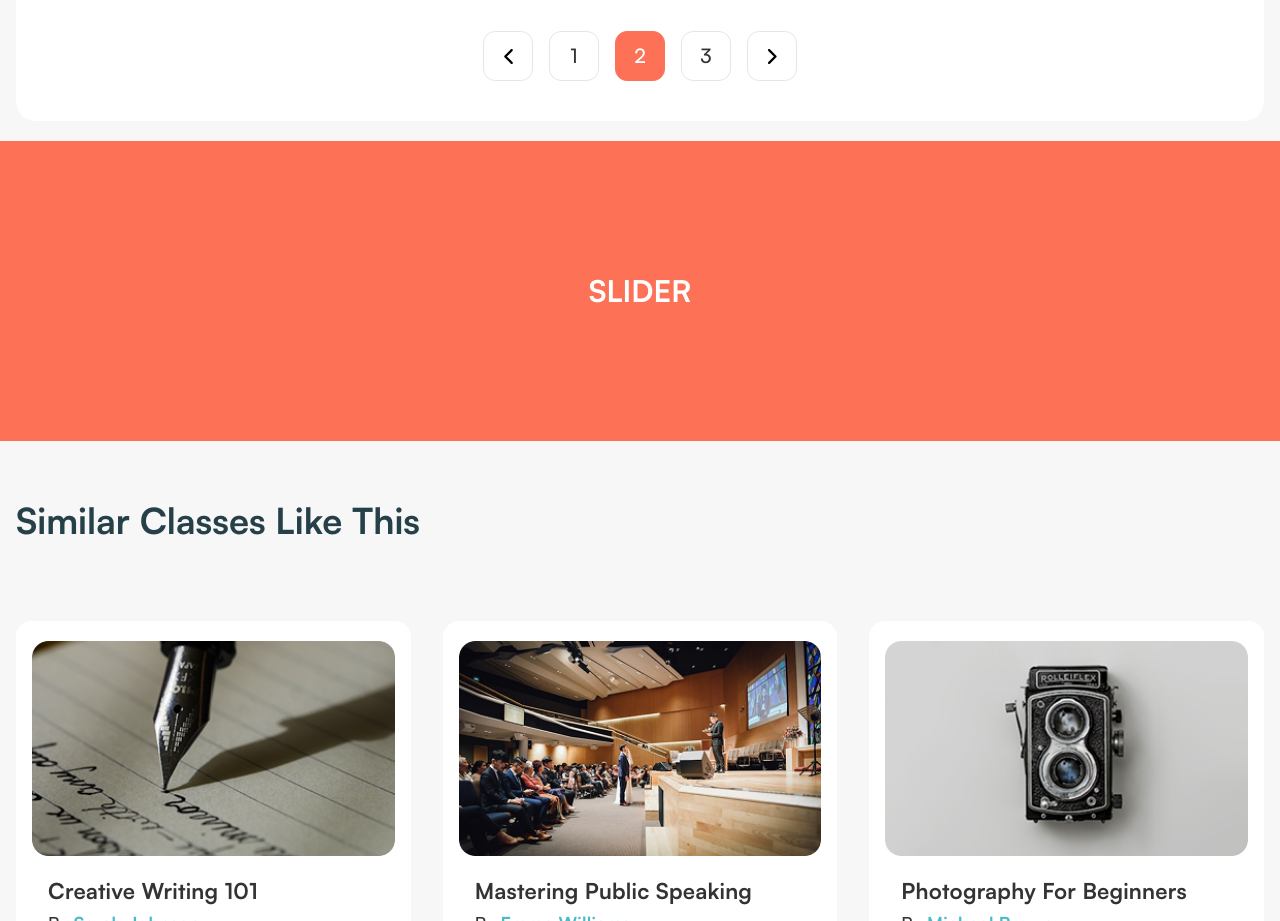
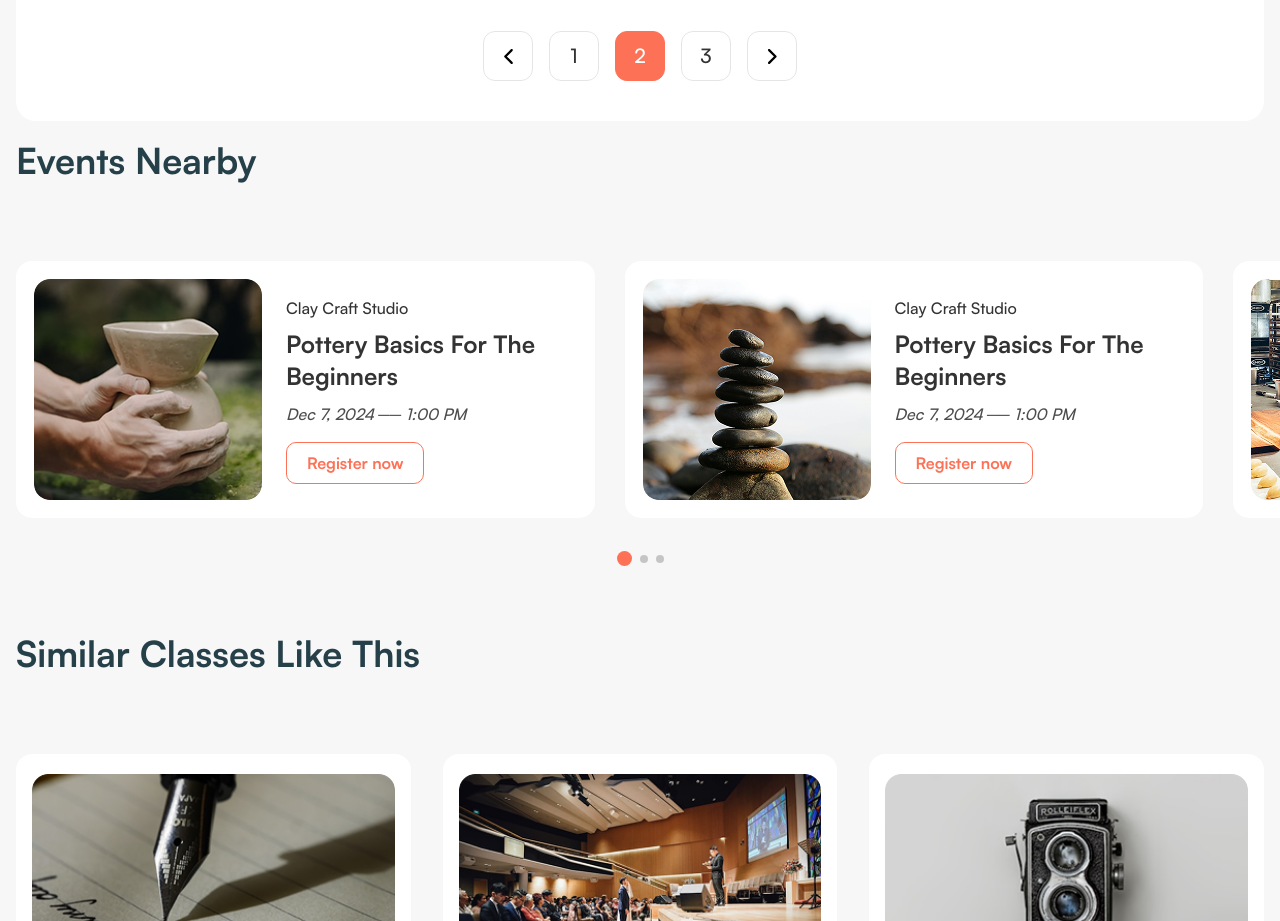
Before and after one commit to llreebor/events, a website: page src/index.html in a window 1280 px wide. Shown: the part 3340-4261 px from the top of the page. Drawn offline with nearby package versions, Linux system fonts and the light colour scheme.

Commit message:
add new section

```diff
--- a/src/css/input.css
+++ b/src/css/input.css
@@ -86,3 +86,22 @@
 		@apply bg-primary border-primary cursor-default text-white;
 	}
 }
+
+/* Swiper Slider */
+.swiper-pagination {
+	display: flex;
+	align-items: center;
+	justify-content: center;
+}
+.swiper-pagination-bullet {
+	width: 10px;
+	height: 10px;
+	background: black;
+	opacity: 0.13;
+	transition: 0.3s all;
+}
+.swiper-pagination-bullet.swiper-pagination-bullet-active {
+	width: 15px;
+	height: 15px;
+	background: var(--color-primary);
+}
--- a/src/index.html
+++ b/src/index.html
@@ -6,6 +6,10 @@
 		<title>Document</title>
 		<link rel="stylesheet" href="./css/output.css" />
 
+		<link
+			rel="stylesheet"
+			href="https://cdn.jsdelivr.net/npm/swiper@11/swiper-bundle.min.css"
+		/>
 		<link rel="preconnect" href="https://fonts.googleapis.com" />
 		<link rel="preconnect" href="https://fonts.gstatic.com" crossorigin />
 		<link
@@ -1091,10 +1095,129 @@
 				</section>
 
 				<!-- TODO:Sldier -->
-				<section
-					class="bg-primary my-5 flex h-[300px] items-center justify-center text-3xl font-bold text-white"
-				>
-					SLIDER
+				<section class="overflow-hidden py-5">
+					<div class="container">
+						<h3 class="text-4xl max-md:text-2xl">Events Nearby</h3>
+						<!-- Slider main container -->
+						<div
+							class="swiper swiper-events mt-20 !overflow-visible max-md:mt-10"
+						>
+							<!-- Additional required wrapper -->
+							<div class="swiper-wrapper overflow-visible pb-14">
+								<!-- Slides -->
+								<div class="swiper-slide">
+									<div
+										class="flex items-center gap-6 rounded-2xl bg-white p-[18px] max-sm:flex-col max-sm:items-start"
+									>
+										<div
+											class="w-full max-w-[228px] overflow-hidden rounded-2xl max-sm:max-w-full"
+										>
+											<img
+												class="h-auto w-full max-w-full"
+												src="./images/slide-1.png"
+												alt="slide image"
+											/>
+										</div>
+										<div>
+											<p>Clay Craft Studio</p>
+											<h3 class="mt-2 text-gray-500">
+												Pottery Basics for the Beginners
+											</h3>
+											<p class="mt-2.5 text-black/70 italic">
+												Dec 7, 2024 ── 1:00 PM
+											</p>
+											<a href="#" class="btn btn-sm btn-outline mt-4">
+												Register now
+											</a>
+										</div>
+									</div>
+								</div>
+								<div class="swiper-slide">
+									<div
+										class="flex items-center gap-6 rounded-2xl bg-white p-[18px] max-sm:flex-col max-sm:items-start"
+									>
+										<div
+											class="w-full max-w-[228px] overflow-hidden rounded-2xl max-sm:max-w-full"
+										>
+											<img
+												class="h-auto w-full max-w-full"
+												src="./images/slide-2.png"
+												alt="slide image"
+											/>
+										</div>
+										<div>
+											<p>Clay Craft Studio</p>
+											<h3 class="mt-2 text-gray-500">
+												Pottery Basics for the Beginners
+											</h3>
+											<p class="mt-2.5 text-black/70 italic">
+												Dec 7, 2024 ── 1:00 PM
+											</p>
+											<a href="#" class="btn btn-sm btn-outline mt-4">
+												Register now
+											</a>
+										</div>
+									</div>
+								</div>
+								<div class="swiper-slide">
+									<div
+										class="flex items-center gap-6 rounded-2xl bg-white p-[18px] max-sm:flex-col max-sm:items-start"
+									>
+										<div
+											class="w-full max-w-[228px] overflow-hidden rounded-2xl max-sm:max-w-full"
+										>
+											<img
+												class="h-auto w-full max-w-full"
+												src="./images/slide-3.png"
+												alt="slide image"
+											/>
+										</div>
+										<div>
+											<p>Clay Craft Studio</p>
+											<h3 class="mt-2 text-gray-500">
+												Pottery Basics for the Beginners
+											</h3>
+											<p class="mt-2.5 text-black/70 italic">
+												Dec 7, 2024 ── 1:00 PM
+											</p>
+											<a href="#" class="btn btn-sm btn-outline mt-4">
+												Register now
+											</a>
+										</div>
+									</div>
+								</div>
+								<div class="swiper-slide">
+									<div
+										class="flex items-center gap-6 rounded-2xl bg-white p-[18px] max-sm:flex-col max-sm:items-start"
+									>
+										<div
+											class="w-full max-w-[228px] overflow-hidden rounded-2xl max-sm:max-w-full"
+										>
+											<img
+												class="h-auto w-full max-w-full"
+												src="./images/slide-1.png"
+												alt="slide image"
+											/>
+										</div>
+										<div>
+											<p>Clay Craft Studio</p>
+											<h3 class="mt-2 text-gray-500">
+												Pottery Basics for the Beginners
+											</h3>
+											<p class="mt-2.5 text-black/70 italic">
+												Dec 7, 2024 ── 1:00 PM
+											</p>
+											<a href="#" class="btn btn-sm btn-outline mt-4">
+												Register now
+											</a>
+										</div>
+									</div>
+								</div>
+							</div>
+							<!-- If we need pagination -->
+							<div class="swiper-pagination"></div>
+						</div>
+					</div>
 				</section>
 
 				<!-- Classes -->
@@ -1198,6 +1321,7 @@
 		</div>
 
 		<!-- JS -->
+		<script src="https://cdn.jsdelivr.net/npm/swiper@11/swiper-bundle.min.js"></script>
 		<script src="./js/main.js"></script>
 	</body>
 </html>
--- a/src/js/main.js
+++ b/src/js/main.js
@@ -1,3 +1,4 @@
+// Toggle About Section Hidden Contect
 function toggleHiddenContent() {
 	const content = document.getElementById("read-more-content")
 	const btn = document.getElementById("read-more-btn")
@@ -10,3 +11,23 @@ function toggleHiddenContent() {
 	}
 }
 toggleHiddenContent()
+
+// Events Sldier
+const swiper = new Swiper(".swiper-events", {
+	spaceBetween: 30,
+	pagination: {
+		el: ".swiper-pagination",
+	},
+	// Responsive breakpoints
+	breakpoints: {
+		320: {
+			slidesPerView: 1,
+		},
+		600: {
+			slidesPerView: 1.3,
+		},
+		992: {
+			slidesPerView: 2.1,
+		},
+	},
+})
```
Also changed, not shown: src/css/output.css, src/images/slide-1.png (added), src/images/slide-2.png (added), src/images/slide-3.png (added).
